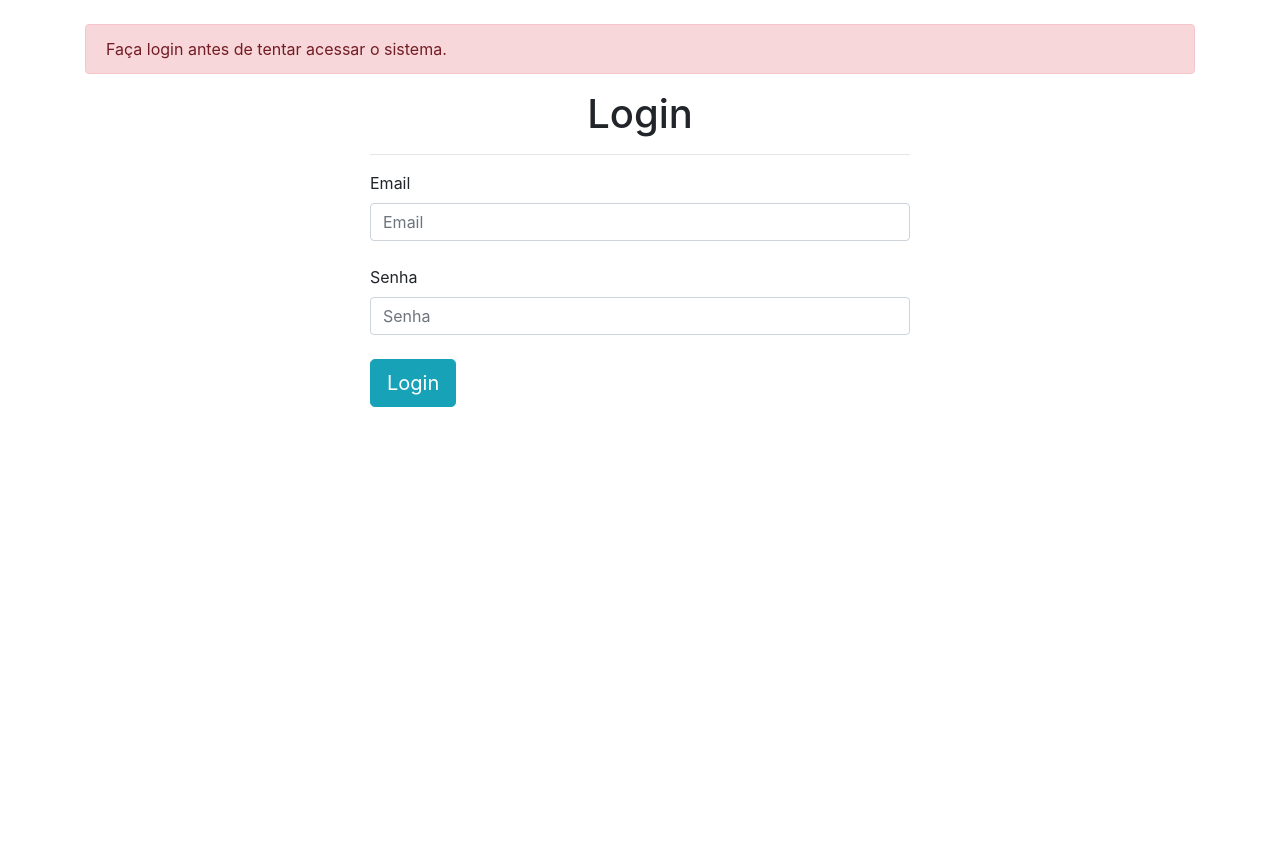
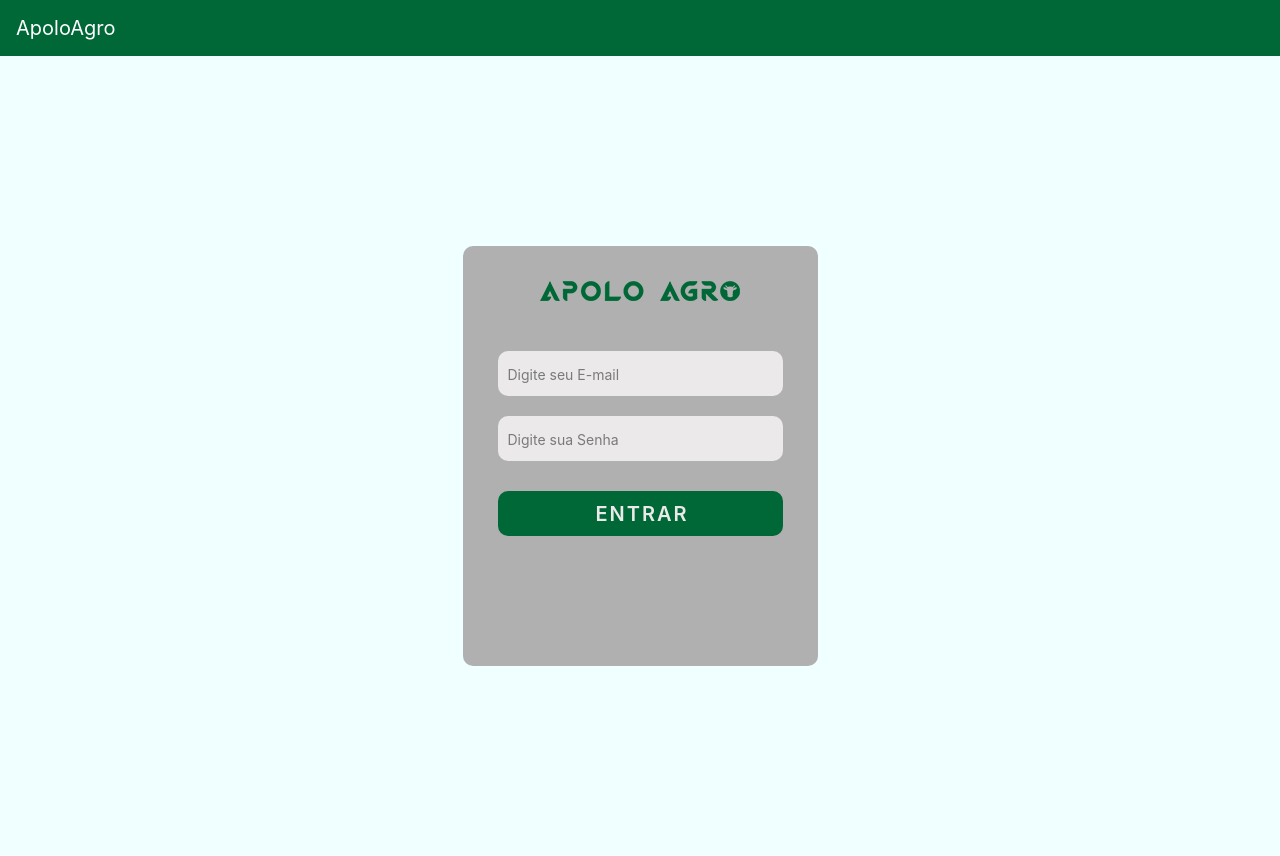
Before and after one commit to marcoshronzani/ApoloAgro, a Django app: page /login/?status=2 in a window 1280 px wide. Before the commit the page ends 407 px from the top, so only its background shows below. Run offline with Django 4.2, Linux system fonts and the light colour scheme.

Commit message:
alt tela login e css

```diff
--- a/templates/base.html
+++ b/templates/base.html
@@ -1,3 +1,4 @@
+{% load static %}
 <!doctype html>
 <html lang="pt-BR">
   <head>
@@ -7,19 +8,21 @@
 
     <!-- Bootstrap CSS -->
     <link rel="stylesheet" href="https://cdn.jsdelivr.net/npm/bootstrap@4.6.2/dist/css/bootstrap.min.css">
+    <link rel="stylesheet" href="{% static 'css/base.css' %}">
     {% block 'head' %} {% endblock %}
     <title>{% block 'titulo' %} {% endblock %}</title>
   </head>
   <body>
-    <nav class="navbar navbar-expand-lg navbar-dark bg-dark">
-      <a class="navbar-brand" href="/home">ApoloAgro</a>
+    <nav class="navbar navbar-expand-lg" style="background-color: #006837;">
+      <a class="navbar-brand" href="/home" style="color: white;">ApoloAgro</a>
+      {% if usuario_logado %}
         <button class="navbar-toggler" type="button" data-toggle="collapse" data-target="#navbarNavDropdown" aria-controls="navbarNavDropdown" aria-expanded="false" aria-label="Toggle navigation">
           <span class="navbar-toggler-icon"></span>
         </button>
         <div class="collapse navbar-collapse" id="navbarNavDropdown">
           <ul class="navbar-nav">
             <li class="nav-item dropdown">
-            <a class="nav-link dropdown-toggle" href="#" role="button" data-toggle="dropdown" aria-expanded="false">
+              <a class="nav-link dropdown-toggle" href="#" role="button" data-toggle="dropdown" aria-expanded="false" style="color:white">
                 Cadastros
               </a>
               <div class="dropdown-menu">
@@ -35,7 +38,6 @@
             </li>
           </ul>
         </div>
-      {% if usuario_logado %}
         <a class="btn btn-danger btn-sm" href="{% url 'sair' %}" >Sair</a>
       {% endif %}
     </nav>
--- /dev/null
+++ b/templates/static/css/base.css
@@ -0,0 +1,3 @@
+body{
+    background-color: azure;
+}
--- /dev/null
+++ b/templates/static/css/usuarios/login.css
@@ -0,0 +1,63 @@
+body{
+    background-color:azure;
+}
+
+.area-login{
+    display: flex;
+    justify-content: center;
+    align-items: center;
+    height: 100vh;
+    justify-content: center;
+    align-items: center;
+}
+
+.login{
+    display: flex;
+    flex-direction: column;
+    border-radius: 10px;
+    background-color: #b1b0b0;
+    align-items: center;
+    width: 355px;
+    height: 420px;
+    padding: 35px;
+}
+
+.login form{
+    display: flex;
+    flex-direction: column;
+    width: 100%;
+}
+
+.login input{
+    margin-top: 20px;
+    border: none;
+    background-color: #ebe9e9;
+    color: #7a7a7a;
+    padding-left: 10px ;
+    height: 45px;
+    outline: none;
+    border-radius: 10px;
+}
+
+.login img{
+    width: 100%;
+    height: auto;
+    margin-bottom: 30px;
+}
+
+input::placeholder{
+color: #7a7a7a ;
+font-size: 14px;
+}
+
+form [type="submit"]{
+    display: block;
+    background-color: #006837;
+    font-size: 20px;
+    color: #ebe9e9;
+    text-transform: uppercase;
+    font-weight: 600;
+    letter-spacing: 2px;
+    margin-top: 30px;
+
+}
--- a/usuarios/templates/login.html
+++ b/usuarios/templates/login.html
@@ -1,55 +1,24 @@
-<!doctype html>
-<html lang="pt-BR">
-  <head>
-    <!-- Required meta tags -->
-    <meta charset="utf-8">
-    <meta name="viewport" content="width=device-width, initial-scale=1, shrink-to-fit=no">
+{% extends 'base.html' %}
+{% load static %}
 
-    <!-- Bootstrap CSS -->
-    <link rel="stylesheet" href="https://cdn.jsdelivr.net/npm/bootstrap@4.6.2/dist/css/bootstrap.min.css">
+{% block 'head' %}
+    <link rel="stylesheet" href="{% static 'css/usuarios/login.css' %}">
+{% endblock %}
 
-    <title>Login</title>
-  </head>
-  <body>
-      <div class="container">
-        <br>
-        {% if status == '1' %}
-            <div class="alert alert-danger" role="alert">
-                Nome e Email não podem ser vazios.
-            </div>
-        {% endif %}
-        {% if status == '2' %}
-            <div class="alert alert-danger" role="alert">
-                Faça login antes de tentar acessar o sistema.
-            </div>
-        {% endif %}
-        <div class="row">
-            <div class="col-md-3">
-            </div>
-            <div class="col-md">
-                <h1 style="text-align: center">Login</h1>
-                <hr>
-                <form method="POST" action="{% url 'validar_login' %}">{% csrf_token %}
-                    <label>Email</label>
-                    <input name="email" class="form-control" type="text" placeholder="Email">
-                    <br>
-                    <label>Senha</label>
-                    <input name="senha" class="form-control" type="password" placeholder="Senha">
-                    <br>
-                    <input class="btn btn-info btn-lg" type="Submit" value="Login">
-                </form>
-            </div>
-            <div class="col-md-3"></div>
+{% block 'conteudo' %}
+
+<section class="area-login">
+    <div class="login">
+        <div>
+            <img src="{% static 'media/logo.png' %}" alt="">
         </div>
+
+        <form method="POST" action="{% url 'validar_login' %}"> {% csrf_token %}
+            <input type="text" name="email" placeholder="Digite seu E-mail" autofocus>
+            <input type="password" name="senha" placeholder="Digite sua Senha">
+            <input type="submit" value="Entrar">
+        </form>
     </div>
-    <script src="https://cdn.jsdelivr.net/npm/jquery@3.5.1/dist/jquery.slim.min.js"></script>
-    <script src="https://cdn.jsdelivr.net/npm/bootstrap@4.6.2/dist/js/bootstrap.bundle.min.js"></script>
+</section>
 
-    <!-- Option 2: Separate Popper and Bootstrap JS -->
-    <!--
-    <script src="https://cdn.jsdelivr.net/npm/jquery@3.5.1/dist/jquery.slim.min.js" integrity="sha384-DfXdz2htPH0lsSSs5nCTpuj/zy4C+OGpamoFVy38MVBnE+IbbVYUew+OrCXaRkfj" crossorigin="anonymous"></script>
-    <script src="https://cdn.jsdelivr.net/npm/popper.js@1.16.1/dist/umd/popper.min.js" integrity="sha384-9/reFTGAW83EW2RDu2S0VKaIzap3H66lZH81PoYlFhbGU+6BZp6G7niu735Sk7lN" crossorigin="anonymous"></script>
-    <script src="https://cdn.jsdelivr.net/npm/bootstrap@4.6.2/dist/js/bootstrap.min.js" integrity="sha384-+sLIOodYLS7CIrQpBjl+C7nPvqq+FbNUBDunl/OZv93DB7Ln/533i8e/mZXLi/P+" crossorigin="anonymous"></script>
-    -->
-  </body>
-</html>
+{% endblock %}
```
Also changed, not shown: ApoloAgro/settings.py (+5 -13 lines), templates/static/media/logo.png (added). Lines whose indentation alone changed are shown as unchanged.
